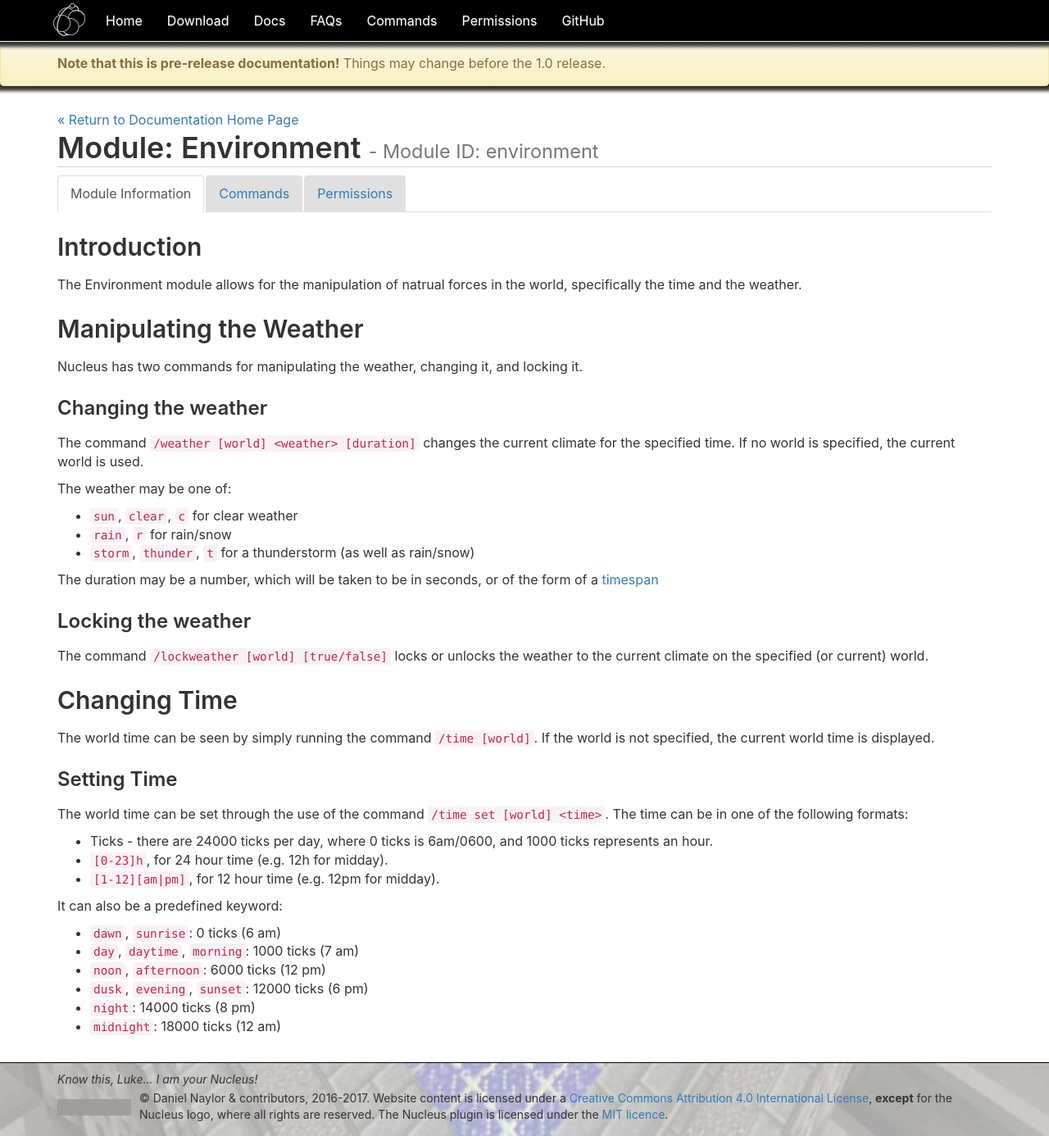
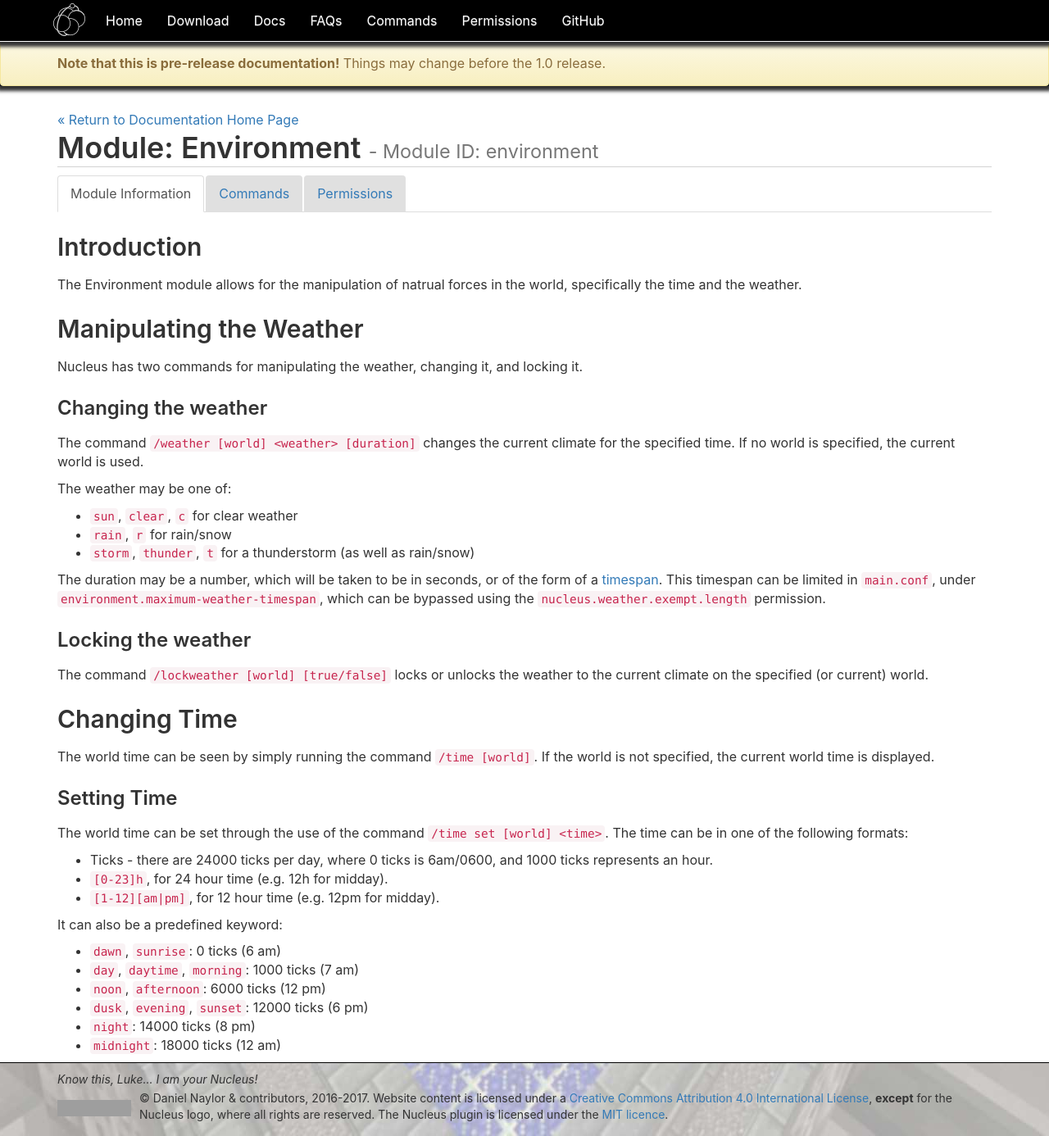
Before and after one commit to NucleusPowered/site-v1, a Jekyll site: the page built from docs/modules/environment.md, in a window 1280 px wide and 1386 px high. Shown: the whole window at 82% size. Built offline with Jekyll 4.4.1, drawn with Linux system fonts in a browser that asks for light colours; comment, search, counter and statistics services are not loaded; grey boxes are pictures that could not be loaded.

Commit message:
Add config information for /weather.

```diff
--- a/docs/modules/environment.md
+++ b/docs/modules/environment.md
@@ -25,7 +25,8 @@
 * `rain`, `r` for rain/snow
 * `storm`, `thunder`, `t` for a thunderstorm (as well as rain/snow)
 
-The duration may be a number, which will be taken to be in seconds, or of the form of a [timespan](../arguments.html#timespan)
+The duration may be a number, which will be taken to be in seconds, or of the form of a [timespan](../arguments.html#timespan). This timespan can
+be limited in `main.conf`, under `environment.maximum-weather-timespan`, which can be bypassed using the `nucleus.weather.exempt.length` permission.
 
 ### Locking the weather
 
```
